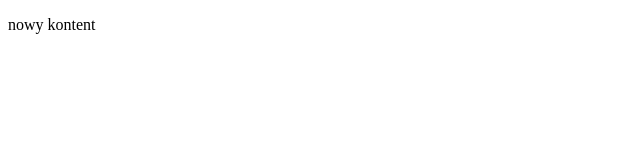
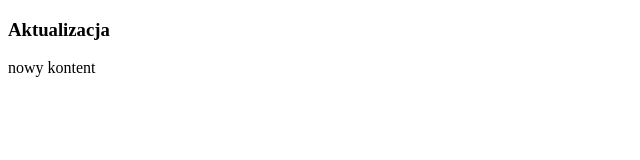
Before and after one commit to Przemyslaw-Mazurek/ConflictRepository, a plain HTML site: page index.html in a window 1280 px wide. Shown: the whole page, without its empty margins (0-640 px from the left). Drawn offline with Linux system fonts and the light colour scheme.

Commit message:
Update index.html 2

```diff
--- a/index.html
+++ b/index.html
@@ -7,6 +7,7 @@
     <title>Document</title>
   </head>
   <body>
+    <h3>Aktualizacja</h3>
     <p>nowy kontent</p>
   </body>
 </html>
```
